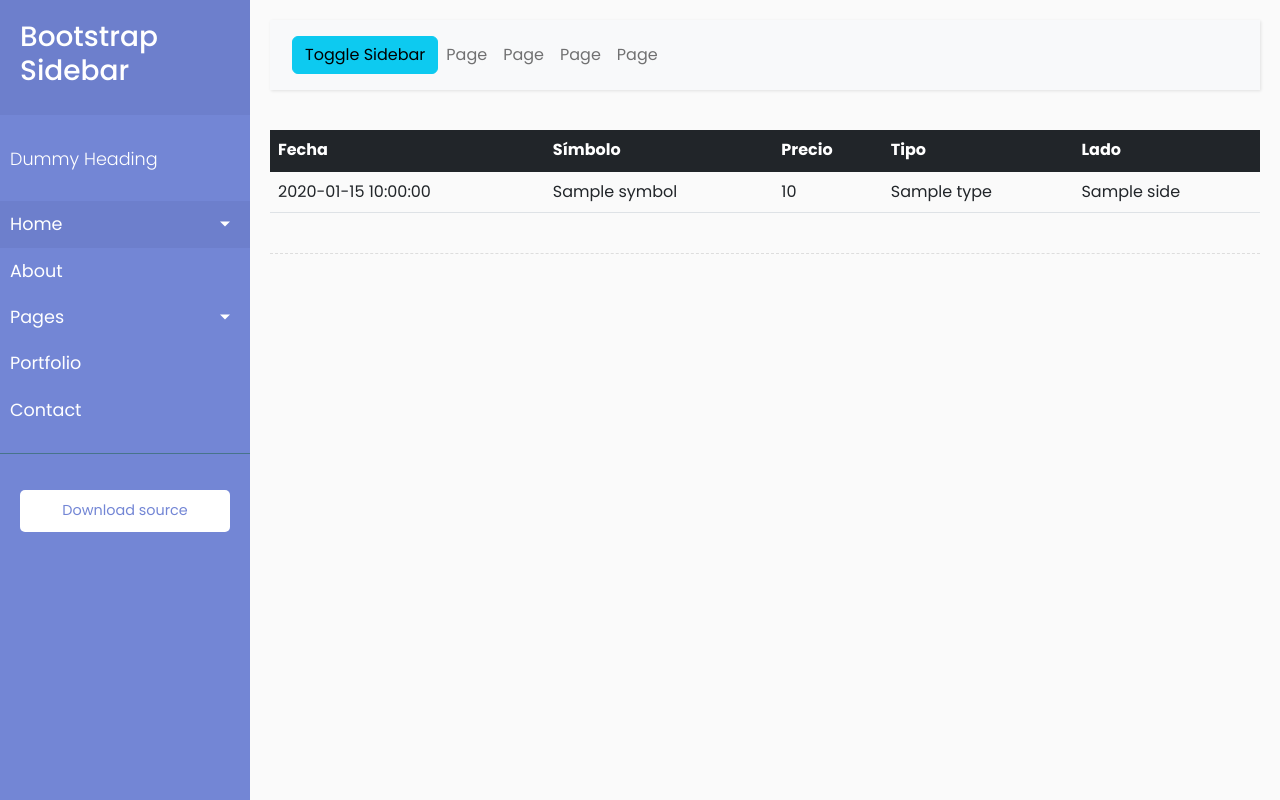
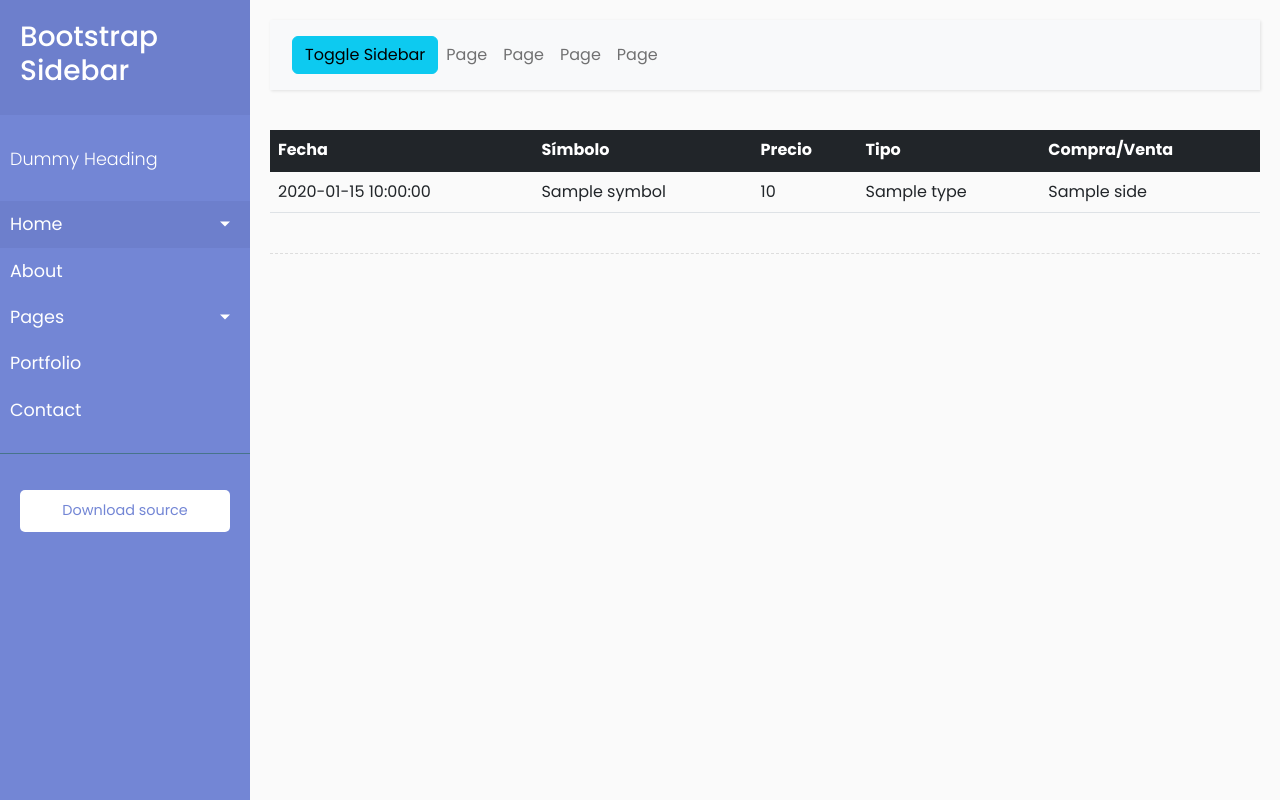
Before and after one commit to Manuela183/ProyectoBotCriptomonedas, a Flask app: template templates/report_order.html in a window 1280 px wide. Run offline with Flask 2, Linux system fonts and the light colour scheme; the template is opened without the code that fills it: most values are stand-ins (such as "Sample title", 1, 10 or a date in 2020); some libraries are stand-ins or nearby versions.

Commit message:
cambio de texto en tabla

```diff
--- a/templates/report_order.html
+++ b/templates/report_order.html
@@ -9,7 +9,7 @@
             <th scope="col">Símbolo</th>
             <th scope="col">Precio</th>
             <th scope="col">Tipo</th>
-            <th scope="col">Lado</th>
+            <th scope="col">Compra/Venta</th>
         </tr>
     </thead>
     <tbody class="table-group-divider">
```
